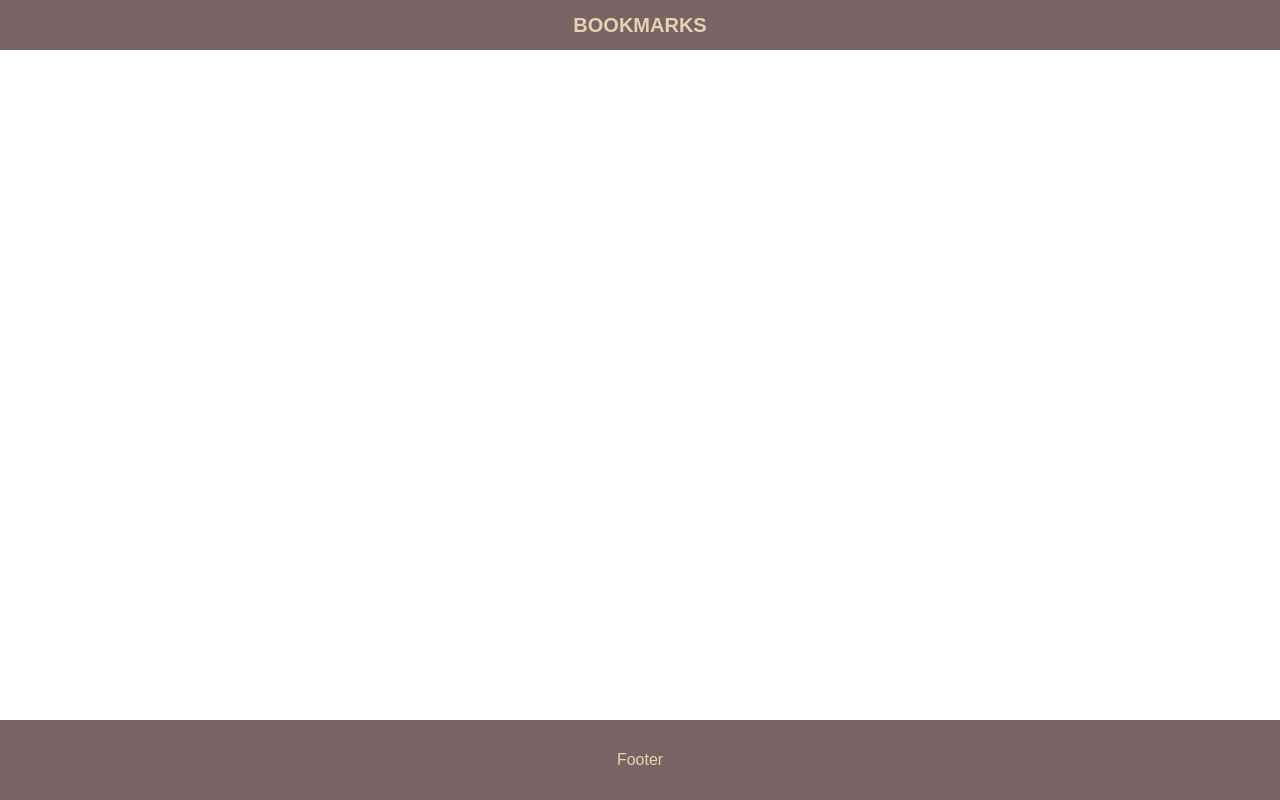
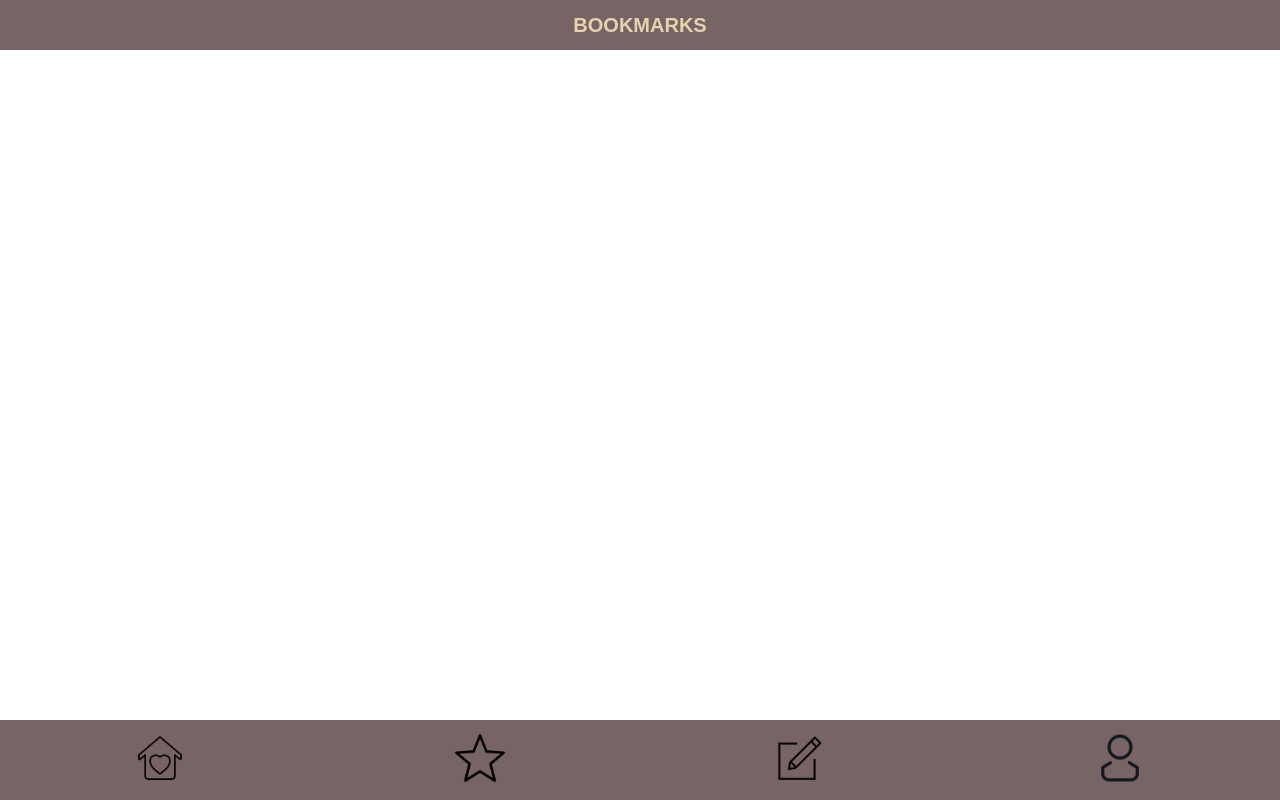
Before and after one commit to ckskr/quizzapp, a plain HTML site: page bookmarks.html in a window 1280 px wide. Drawn offline with Linux system fonts and the light colour scheme.

Commit message:
add footer icons

```diff
--- a/bookmarks.html
+++ b/bookmarks.html
@@ -12,6 +12,43 @@
       <h1>BOOKMARKS</h1>
     </header>
 
-    <footer>Footer</footer>
+    <footer>
+      <nav class="nav">
+        <ul class="nav__list">
+          <li class="nav__list__item">
+            <a href="./index.html">
+              <img
+                src="./img/homeicon.png"
+                alt="home icon"
+                class="footer__icon"
+            /></a>
+          </li>
+          <li class="nav__list__item">
+            <a href="./bookmarks.html">
+              <img
+                src="./img/bookmark.png"
+                alt="bookmark icon"
+                class="footer__icon"
+            /></a>
+          </li>
+          <li class="nav__list__item">
+            <a href="./create.html">
+              <img
+                src="./img/create.png"
+                alt="create icon"
+                class="footer__icon"
+            /></a>
+          </li>
+          <li class="nav__list__item">
+            <a href="./profile.html">
+              <img
+                src="./img/profile.png"
+                alt="profile icon"
+                class="footer__icon"
+            /></a>
+          </li>
+        </ul>
+      </nav>
+    </footer>
   </body>
 </html>
--- a/css/footer.css
+++ b/css/footer.css
@@ -25,3 +25,7 @@ footer {
   display: flex;
   justify-content: center;
 }
+
+.footer__icon {
+  width: 50px;
+}
```
Also changed, not shown: create.html (+32 -4 lines), index.html (+32 -4 lines), profile.html (+38 -1 lines), img/create.png (added), img/homeicon.png (added), img/profile.png (added).
